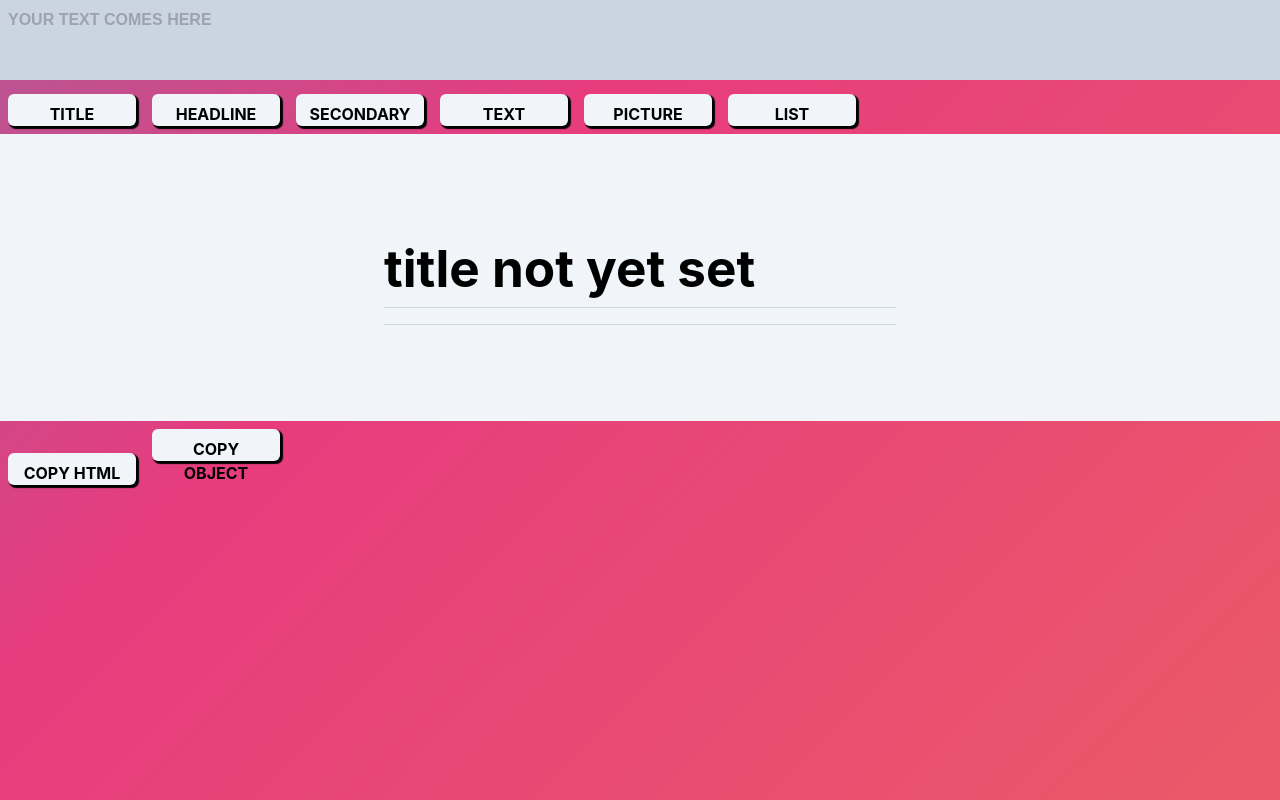
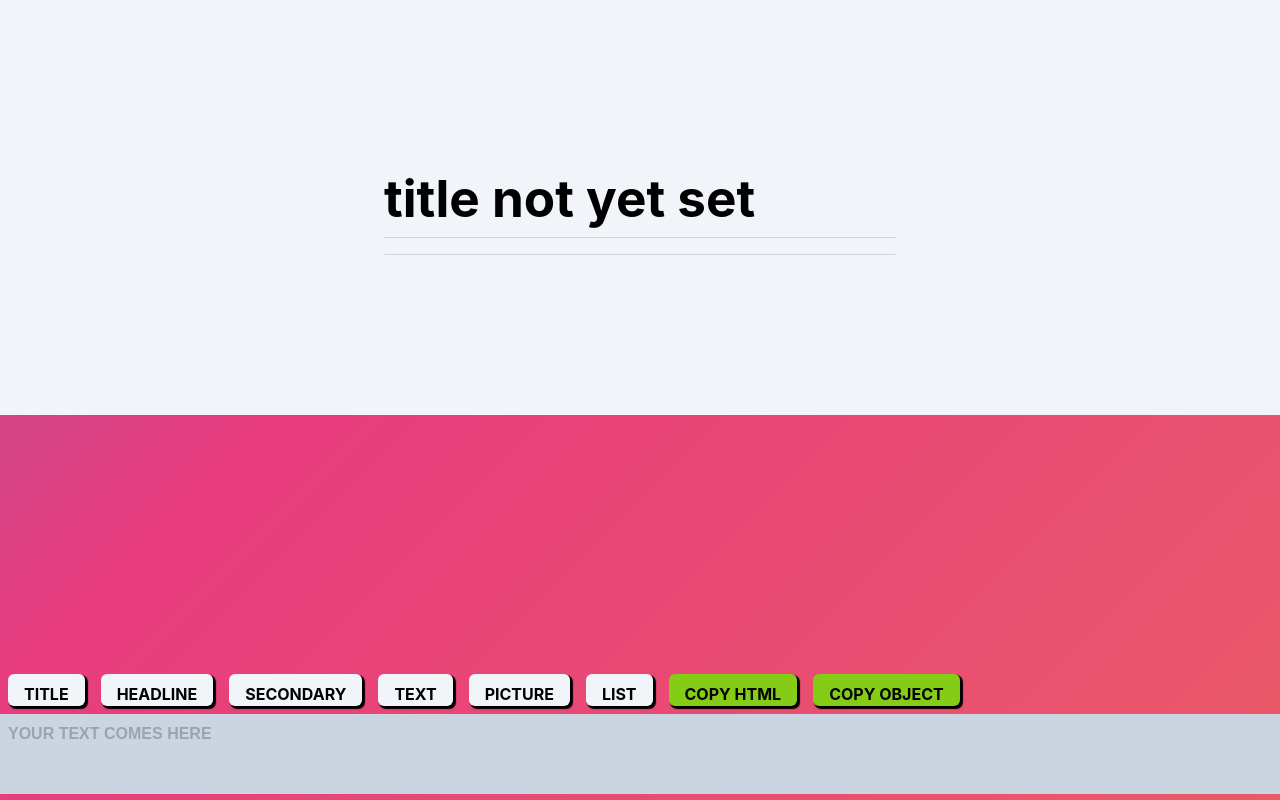
Before and after one commit to HegedusAlexandra/html-generator, a React (Create React App) app: page / in a window 1280 px wide. Built offline with nearby package versions, Linux system fonts and the light colour scheme.

Commit message:
better style

```diff
--- a/src/App.js
+++ b/src/App.js
@@ -152,52 +152,64 @@ function App() {
 
   return (
     <div className="app">
-      <textarea
-        placeholder="your text comes here"
-        className="w-[100%] h-[10vh] bg-slate-300 overflow-y-auto uppercase p-2 onfocus:border-none text-slate-700 font-bold font-montserrat"
-        type="text"
-        value={input}
-        onChange={handleInputChange}
-      />
-      <div className="w-[100%]">
+      <div className="fixed z-1 bottom-0 w-[100%]">
+      <div className="w-[100%] flex flex-row">
         <button
-          className="w-[10%] h-[4vh] p-2 bg-slate-100 rounded-md m-2 uppercase font-bold shadow-[2px_2px_1px_1px_rgba(0,0,0,1)]"
+          className="h-[4vh] py-2 px-4 bg-slate-100 rounded-md m-2 uppercase font-bold shadow-[2px_2px_1px_1px_rgba(0,0,0,1)]"
           onClick={() => applyStyle("title")}
         >
           Title
         </button>
         <button
-          className="w-[10%] h-[4vh] p-2 bg-slate-100 rounded-md m-2 uppercase font-bold shadow-[2px_2px_1px_1px_rgba(0,0,0,1)]"
+          className="h-[4vh] py-2 px-4 bg-slate-100 rounded-md m-2 uppercase font-bold shadow-[2px_2px_1px_1px_rgba(0,0,0,1)]"
           onClick={() => applyStyle("headline")}
         >
           Headline
         </button>
         <button
-          className="w-[10%] h-[4vh] p-2 bg-slate-100 rounded-md m-2 uppercase font-bold shadow-[2px_2px_1px_1px_rgba(0,0,0,1)]"
+          className="h-[4vh] py-2 px-4 bg-slate-100 rounded-md m-2 uppercase font-bold shadow-[2px_2px_1px_1px_rgba(0,0,0,1)]"
           onClick={() => applyStyle("sec_headline")}
         >
           Secondary
         </button>
         <button
-          className="w-[10%] h-[4vh] p-2 bg-slate-100 rounded-md m-2 uppercase font-bold shadow-[2px_2px_1px_1px_rgba(0,0,0,1)]"
+          className="h-[4vh] py-2 px-4 bg-slate-100 rounded-md m-2 uppercase font-bold shadow-[2px_2px_1px_1px_rgba(0,0,0,1)]"
           onClick={() => applyStyle("text")}
         >
           Text
         </button>
         <button
-          className="w-[10%] h-[4vh] p-2 bg-slate-100 rounded-md m-2 uppercase font-bold shadow-[2px_2px_1px_1px_rgba(0,0,0,1)]"
+          className="h-[4vh] py-2 px-4 bg-slate-100 rounded-md m-2 uppercase font-bold shadow-[2px_2px_1px_1px_rgba(0,0,0,1)]"
           onClick={() => applyStyle("picture")}
         >
           Picture
         </button>
         <button
-          className="w-[10%] h-[4vh] p-2 bg-slate-100 rounded-md m-2 uppercase font-bold shadow-[2px_2px_1px_1px_rgba(0,0,0,1)]"
+          className="h-[4vh] py-2 px-4 bg-slate-100 rounded-md m-2 uppercase font-bold shadow-[2px_2px_1px_1px_rgba(0,0,0,1)]"
           onClick={() => applyStyle("list")}
         >
           List
         </button>
+        <CopyToClipboard text={html} onCopy={() => alert("Copied HTML!")}>
+        <button className="h-[4vh] py-2 px-4 bg-lime-500 rounded-md m-2 uppercase font-bold shadow-[2px_2px_1px_1px_rgba(0,0,0,1)]">
+          Copy HTML
+        </button>
+      </CopyToClipboard>
+      <CopyToClipboard text={JSON.stringify({[title]: object}, null, 2)} onCopy={() =>{ alert("Copied Object!");console.log(object);}}>
+        <button className="h-[4vh] py-2 px-4 bg-lime-500  rounded-md m-2 uppercase font-bold shadow-[2px_2px_1px_1px_rgba(0,0,0,1)]">
+          Copy Object
+        </button>
+      </CopyToClipboard>
       </div>
-      <div className='flex flex-col w-[100%] lg:px-[30%] p-[7vw] py-[12vh] bg-slate-100 overflow-x-hidden'>
+      <textarea
+        placeholder="your text comes here"
+        className="w-[100%] h-[10vh] bg-slate-300 overflow-y-auto uppercase p-2 onfocus:border-none text-slate-700 font-bold font-montserrat "
+        type="text"
+        value={input}
+        onChange={handleInputChange}
+      />
+      </div>
+      <div className='flex flex-col w-[100%] lg:px-[30%] p-[7vw] py-[20vh] bg-slate-100 overflow-x-hidden'>
         <header>
           <h1 className='w-[100%] text-headline lg:text-[4vw] text-[10vw] font-playfair font-bold'>{title || "title not yet set"}</h1>
           <div className="w-[100%] h-[1px] bg-slate-300 rounded" />
@@ -207,16 +219,6 @@ function App() {
         </header>
         {art.map(renderContent)}
       </div>
-      <CopyToClipboard text={html} onCopy={() => alert("Copied HTML!")}>
-        <button className="w-[10%] h-[4vh] p-2 bg-slate-100 rounded-md m-2 uppercase font-bold shadow-[2px_2px_1px_1px_rgba(0,0,0,1)]">
-          Copy HTML
-        </button>
-      </CopyToClipboard>
-      <CopyToClipboard text={JSON.stringify({[title]: object}, null, 2)} onCopy={() =>{ alert("Copied Object!");console.log(object);}}>
-        <button className="w-[10%] h-[4vh] p-2 bg-slate-100 rounded-md m-2 uppercase font-bold shadow-[2px_2px_1px_1px_rgba(0,0,0,1)]">
-          Copy Object
-        </button>
-      </CopyToClipboard>
     </div>
   );
 }
```
